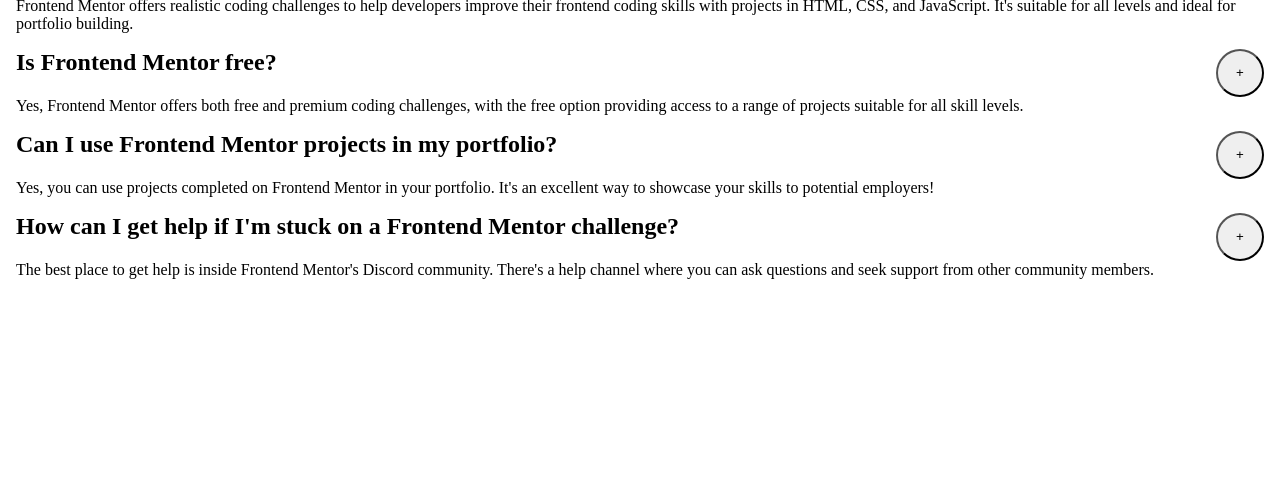
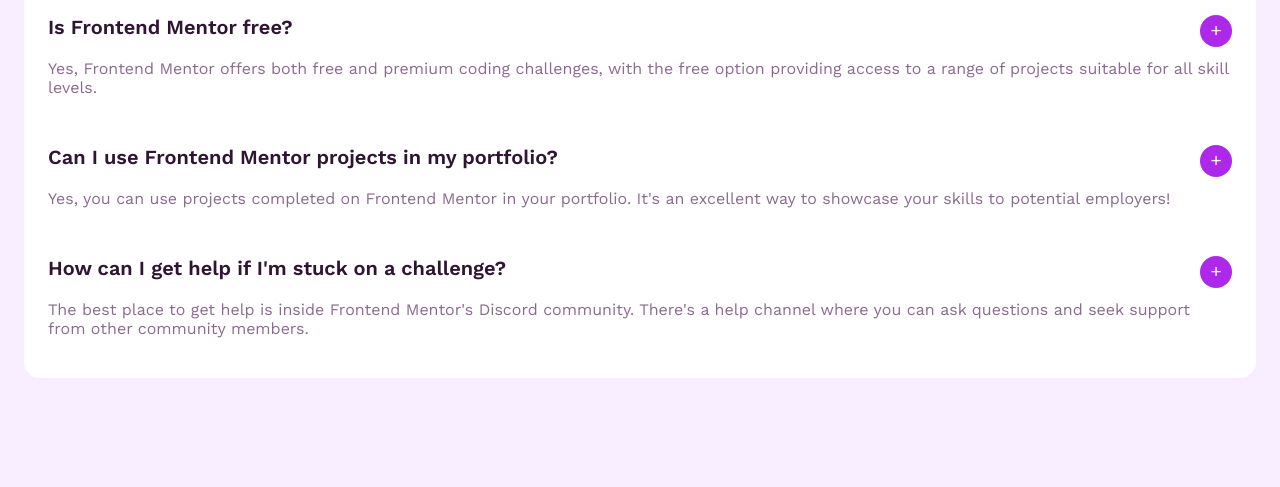
Before and after one commit to betowisar/FAQ_ACCORDION, a plain HTML site: page index.html in a window 1280 px wide. Shown: the part 313-800 px from the top of the page. Drawn offline with Linux system fonts and the light colour scheme.

Commit message:
Complete base CSS styles

```diff
--- a/index.html
+++ b/index.html
@@ -50,7 +50,7 @@
 
 <section class="faq-item">
   <div class="faq-question">
-  <h2>How can I get help if I'm stuck on a Frontend Mentor challenge?</h2>
+  <h2>How can I get help if I'm stuck on a challenge?</h2>
   <button aria-label="Toggle answer visibility">+</button>
   </div>
   <p>The best place to get help is inside Frontend Mentor's Discord community. There's a help
--- a/style.css
+++ b/style.css
@@ -1,3 +1,24 @@
+@font-face {
+  font-family: "Work Sans";
+  src: url("./assets/fonts/WorkSans-Regular.ttf") format("truetype");
+  font-weight: 400;
+  font-style: normal;
+}
+
+@font-face {
+  font-family: "Work Sans";
+  src: url("./assets/fonts/WorkSans-SemiBold.ttf") format("truetype");
+  font-weight: 600;
+  font-style: normal;
+}
+
+@font-face {
+  font-family: "Work Sans";
+  src: url("./assets/fonts/WorkSans-Bold.ttf") format("truetype");
+  font-weight: 700;
+  font-style: normal;
+}
+
 * {
     margin: 0;
     padding: 0;
@@ -5,24 +26,60 @@
 }
 
 body {
+    font-family: "Work Sans", sans-serif;
     display: flex;
     justify-content: center;
     align-items: center;
     min-height: 100vh;
-    padding: 1rem;
+    padding: 1.5rem;
+    background-color: #F8EEFF;
+    background-image: url("./assets/images/background-pattern-mobile.svg");
+    background-repeat: no-repeat;
+    background-position: top center;
+    background-size: 100% auto;
 }
 
 main {
     display: flex;
     flex-direction: column;
     gap: 1rem;
+    background-color: white;
+    border-radius: 1rem;
+    padding: 1.5rem;
 }
+
+.faq-item {
+    padding: 1rem 0;
+}
+
+h1 {
+    font-weight: 700;
+    font-size: 1.5rem;
+}
+
+h2 {
+    font-weight: 600;
+    font-size: 1.25rem;
+}
+
+h1, h2 {
+    color: hsl(292, 42%, 14%)
+}
+
+p {
+    font-weight: 400;
+    font-size: 1rem;
+    color: hsl(292, 16%, 49%);
+    margin-top: 0.75rem;
+}
+
 
 .faq-question {
     display: flex;
     justify-content: space-between;
     flex-wrap: nowrap;
     flex-grow: 0;
+    gap: 1rem;
 }
 
 header {
@@ -31,14 +88,19 @@
 
 
 button {
-    width: 3rem;
-    height: 3rem;
-    border-radius: 5rem;
+    width: 2rem;
+    height: 2rem;
+    font-size: 1.2rem;
+    border-radius: 50%;
     display:flex;
     justify-content: center;
     align-items: center;
     padding: 0;
  flex-shrink: 0;
+ background-color: #AD28EB;
+    border: none;
+    cursor: pointer;
+    color: white;
 }
 
 img {
@@ -49,3 +111,8 @@
 .star-icon {
     width: 2rem;
 }
+
+@media (min-width: 768px) {
+  body {
+    background-image: url("./assets/images/background-pattern-desktop.svg");
+  }
```
Also changed, not shown: assets/fonts/OFL.txt (deleted), assets/fonts/README.txt (deleted), assets/fonts/WorkSans-Bold.ttf (renamed from assets/fonts/static/WorkSans-Bold.ttf), assets/fonts/WorkSans-Italic-VariableFont_wght.ttf (deleted), assets/fonts/WorkSans-Regular.ttf (renamed from assets/fonts/static/WorkSans-Regular.ttf), assets/fonts/WorkSans-SemiBold.ttf (renamed from assets/fonts/static/WorkSans-SemiBold.ttf), assets/fonts/WorkSans-VariableFont_wght.ttf (deleted).
